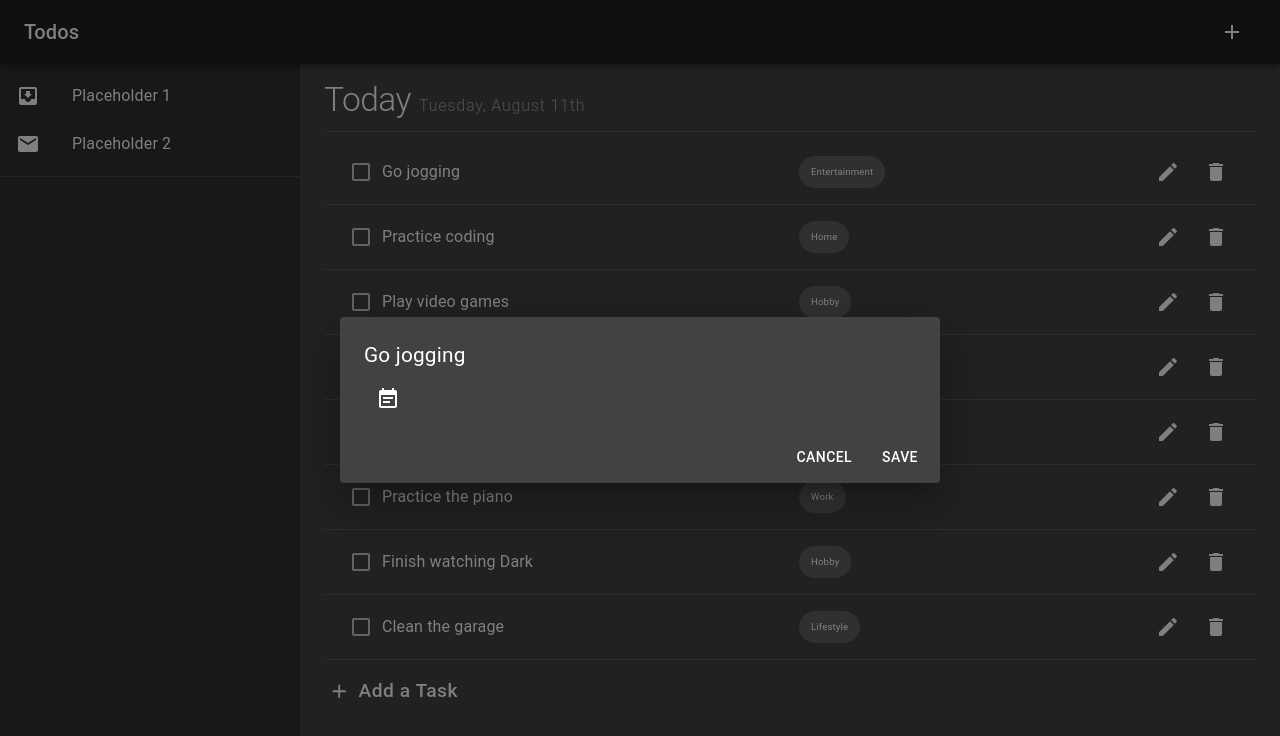
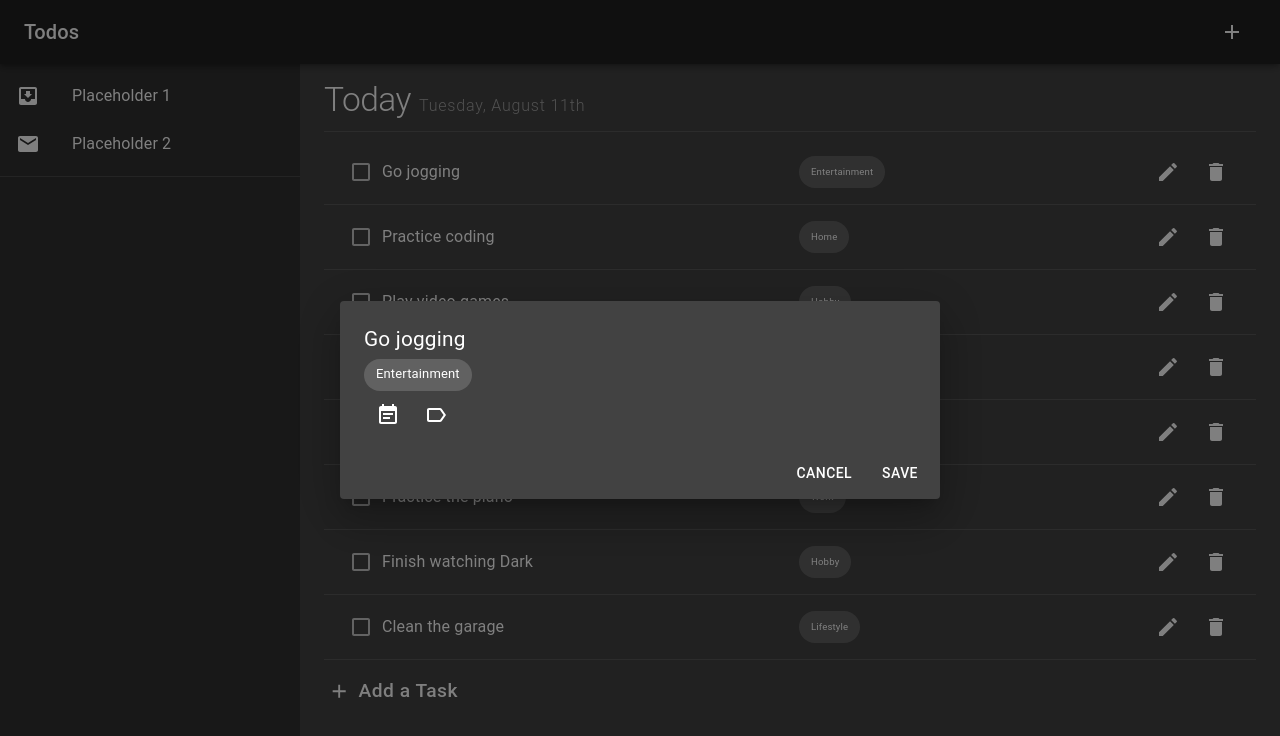
Before and after one commit to Slowcobo/todo, a React (Create React App) app: page / in a window 1280 px wide. Both pictures are taken after a click on the button 1168 px from the left and 171 px from the top of the page. Shown: the top 736 px of the page. Built offline with nearby package versions, Linux system fonts and the light colour scheme.

Commit message:
Add TodoTagPicker to EditTodoForm

```diff
--- a/src/EditTodoForm.js
+++ b/src/EditTodoForm.js
@@ -6,26 +6,38 @@ import InputBase from "@material-ui/core/InputBase";
 import Dialog from "@material-ui/core/Dialog";
 import DialogActions from "@material-ui/core/DialogActions";
 import DialogContent from "@material-ui/core/DialogContent";
+import Chip from "@material-ui/core/Chip";
 import IconButton from "@material-ui/core/IconButton";
 import EventNoteIcon from "@material-ui/icons/EventNote";
+import LabelOutlinedIcon from "@material-ui/icons/LabelOutlined";
 import useInputState from "./hooks/useInputState";
 import { DispatchContext } from "./contexts/todos.context";
 import TodoDatePicker from "./TodoDatePicker";
+import TodoTagPicker from "./TodoTagPicker";
 
 const useStyles = makeStyles((theme) => ({
   root: {},
 }));
 
-export default function EditTodoForm({ id, task, date, open, setOpen }) {
+export default function EditTodoForm({
+  id,
+  task,
+  date,
+  tags,
+  setTags,
+  open,
+  setOpen,
+}) {
   const dispatch = useContext(DispatchContext);
-  const [showPicker, setShowPicker] = useState(false);
+  const [showDatePicker, setShowDatePicker] = useState(false);
+  const [showTagPicker, setShowTagPicker] = useState(false);
   const [taskVal, handleTaskChange] = useInputState(task);
   const [dateVal, handleDateChange] = useState(date);
   const classes = useStyles();
 
   const handleFormClose = () => {
-    setOpen(false); // handleClose();
-    setShowPicker(false);
+    setOpen(false);
+    setShowDatePicker(false);
   };
 
   const handleSubmit = () => {
@@ -33,9 +45,32 @@ export default function EditTodoForm({ id, task, date, open, setOpen }) {
       type: "EDIT",
       id: id,
       task: taskVal,
+      tags: tags,
       date: moment(dateVal).format("YYYY-MM-DD"),
     });
     setOpen(false);
+  };
+
+  // Add tag to the todo
+  const addTag = (tag) => {
+    setTags([...tags, tag]);
+  };
+
+  // Remove tag from the todo
+  const removeTag = (tagId) => {
+    const newTags = tags.filter((tag) => tag.id !== tagId);
+    setTags(newTags);
+  };
+
+  const handleTagClick = (clickedTag) => {
+    // See if tag was already added
+    const tagIndex = tags.findIndex((tag) => tag.id === clickedTag.id);
+    // If not, add it to the tag list
+    if (tagIndex === -1) addTag(clickedTag);
+    // Otherwise remove it
+    else {
+      removeTag(clickedTag.id);
+    }
   };
 
   return (
@@ -61,17 +96,42 @@ export default function EditTodoForm({ id, task, date, open, setOpen }) {
             style={{ fontSize: "1.3rem" }}
           />
         </form>
-        <IconButton onClick={() => setShowPicker(true)}>
+
+        {/* Tag List */}
+        <div>
+          {tags.map((tag) => (
+            <Chip
+              key={tag.id}
+              label={tag.label}
+              // onDelete={() => removeTag(tag.id)}
+            />
+          ))}
+        </div>
+
+        {/* Date Picker Icon */}
+        <IconButton onClick={() => setShowDatePicker(true)}>
           <EventNoteIcon />
         </IconButton>
-
+        {/* Date Picker */}
         <TodoDatePicker
           date={dateVal}
           setDate={handleDateChange}
-          showPicker={showPicker}
-          setShowPicker={setShowPicker}
+          showDatePicker={showDatePicker}
+          setShowDatePicker={setShowDatePicker}
+        />
+
+        {/* Tag Icon */}
+        <IconButton onClick={() => setShowTagPicker(true)}>
+          <LabelOutlinedIcon />
+        </IconButton>
+        {/* Tag Picker */}
+        <TodoTagPicker
+          showTagPicker={showTagPicker}
+          setShowTagPicker={setShowTagPicker}
+          handleTagClick={handleTagClick}
         />
       </DialogContent>
+
       <DialogActions>
         <Button onClick={handleFormClose}>Cancel</Button>
         <Button onClick={handleSubmit}>Save</Button>
--- a/src/Todo.js
+++ b/src/Todo.js
@@ -22,6 +22,7 @@ const useStyles = makeStyles((theme) => ({
 function Todo({ id, task, date, tags, completed }) {
   const dispatch = useContext(DispatchContext);
   const [open, setOpen] = useState(false); // const { open, handleClose } = useContext(TodoFormContext);
+  const [currTags, setCurrTags] = useState(tags);
   const classes = useStyles();
 
   return (
@@ -65,6 +66,8 @@ function Todo({ id, task, date, tags, completed }) {
         id={id}
         task={task}
         date={date}
+        tags={currTags}
+        setTags={setCurrTags}
         open={open}
         setOpen={setOpen}
       />
--- a/src/TodoDatePicker.js
+++ b/src/TodoDatePicker.js
@@ -11,6 +11,8 @@ export default function TodoDatePicker({
   setDate,
   showDatePicker,
   setShowDatePicker,
+  showTagPicker,
+  setShowTagPicker,
 }) {
   const handleChange = (value) => {
     setDate(value);
--- a/src/TodoForm.js
+++ b/src/TodoForm.js
@@ -33,12 +33,14 @@ export default function TodoForm() {
 
   const classes = useStyles();
 
+  // Handle closing the todo form
   const handleFormClose = () => {
     handleClose();
     setShowDatePicker(false);
     reset();
   };
 
+  // Add a new todo
   const handleSubmit = () => {
     if (task.length) {
       dispatch({
@@ -48,6 +50,28 @@ export default function TodoForm() {
         tags: tags,
       });
       handleFormClose();
+    }
+  };
+
+  // Add tag to the todo
+  const addTag = (tag) => {
+    setTags([...tags, tag]);
+  };
+
+  // Remove tag from the todo
+  const removeTag = (tagId) => {
+    const newTags = tags.filter((tag) => tag.id !== tagId);
+    setTags(newTags);
+  };
+
+  const handleTagClick = (clickedTag) => {
+    // See if tag was already added
+    const tagIndex = tags.findIndex((tag) => tag.id === clickedTag.id);
+    // If not, add it to the tag list
+    if (tagIndex === -1) addTag(clickedTag);
+    // Otherwise remove it
+    else {
+      removeTag(clickedTag.id);
     }
   };
 
@@ -79,7 +103,11 @@ export default function TodoForm() {
         {/* Tag List */}
         <div>
           {tags.map((tag) => (
-            <Chip key={tag.id} label={tag.label} />
+            <Chip
+              key={tag.id}
+              label={tag.label}
+              onDelete={() => removeTag(tag.id)}
+            />
           ))}
         </div>
 
@@ -101,10 +129,9 @@ export default function TodoForm() {
         </IconButton>
         {/* Tag Picker */}
         <TodoTagPicker
-          tags={tags}
-          setTags={setTags}
           showTagPicker={showTagPicker}
           setShowTagPicker={setShowTagPicker}
+          handleTagClick={handleTagClick}
         />
       </DialogContent>
       <DialogActions>
--- a/src/TodoTagPicker.js
+++ b/src/TodoTagPicker.js
@@ -14,25 +14,12 @@ const useStyles = makeStyles((theme) => ({
 }));
 
 export default function TodoTagPicker({
-  tags,
-  setTags,
   showTagPicker,
   setShowTagPicker,
+  handleTagClick,
 }) {
   const { tagList, setTagList } = useContext(TagsContext);
   const classes = useStyles();
-
-  const handleClick = (clickedTag) => {
-    // See if tag was already added
-    const tagIndex = tags.findIndex((tag) => tag.id === clickedTag.id);
-    // If not, add it to the tag list
-    if (tagIndex === -1) setTags([...tags, clickedTag]);
-    // Otherwise remove it
-    else {
-      const newTags = tags.filter((tag) => tag.id !== clickedTag.id);
-      setTags(newTags);
-    }
-  };
 
   return (
     <Dialog open={showTagPicker} onClose={() => setShowTagPicker(false)}>
@@ -41,9 +28,10 @@ export default function TodoTagPicker({
           <Chip
             key={tag.id}
             label={tag.label}
-            onClick={() => handleClick(tag)}
+            onClick={() => handleTagClick(tag)}
           />
         ))}
+        {/* TODO: Add custom tagging */}
       </div>
     </Dialog>
   );
--- a/src/contexts/todos.context.js
+++ b/src/contexts/todos.context.js
@@ -12,6 +12,7 @@ export const TodosProvider = (props) => {
     seedTodos,
     todosReducer
   );
+
   return (
     <TodosContext.Provider value={todos}>
       <DispatchContext.Provider value={dispatch}>
```
